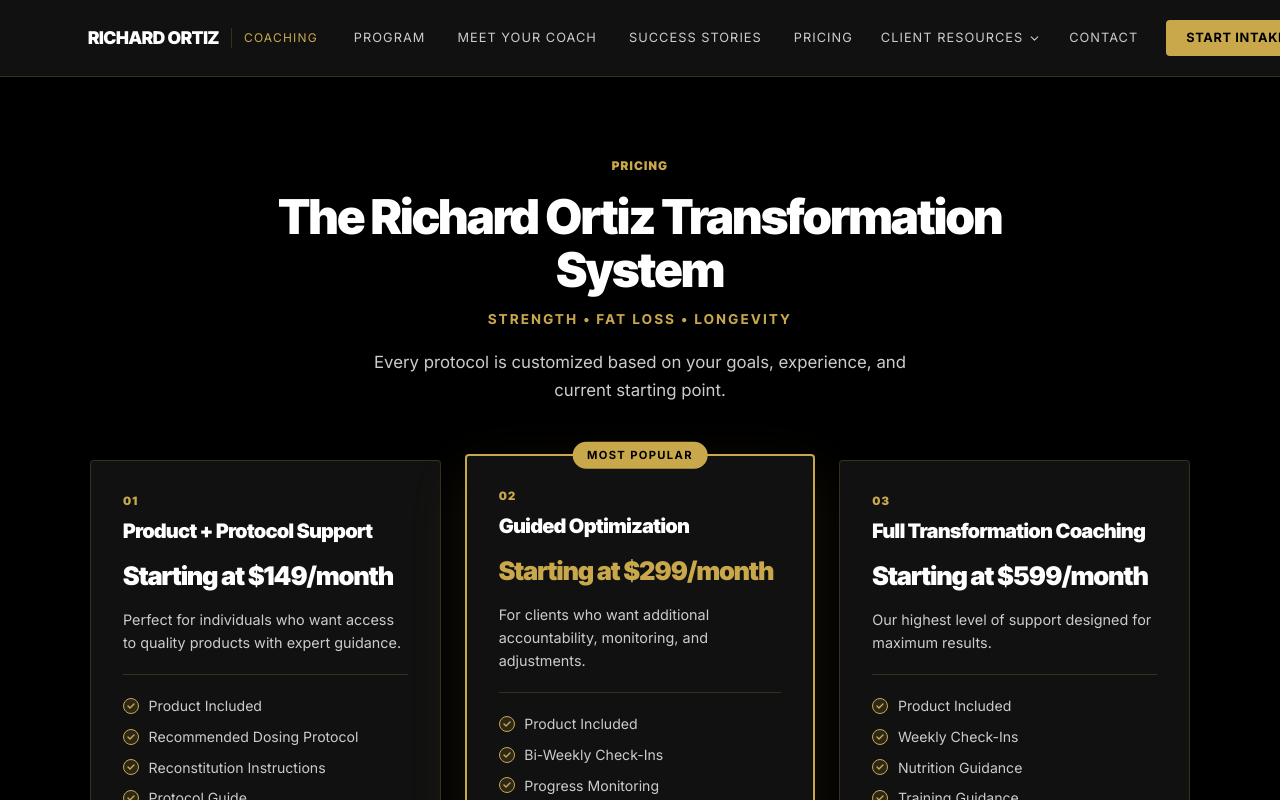
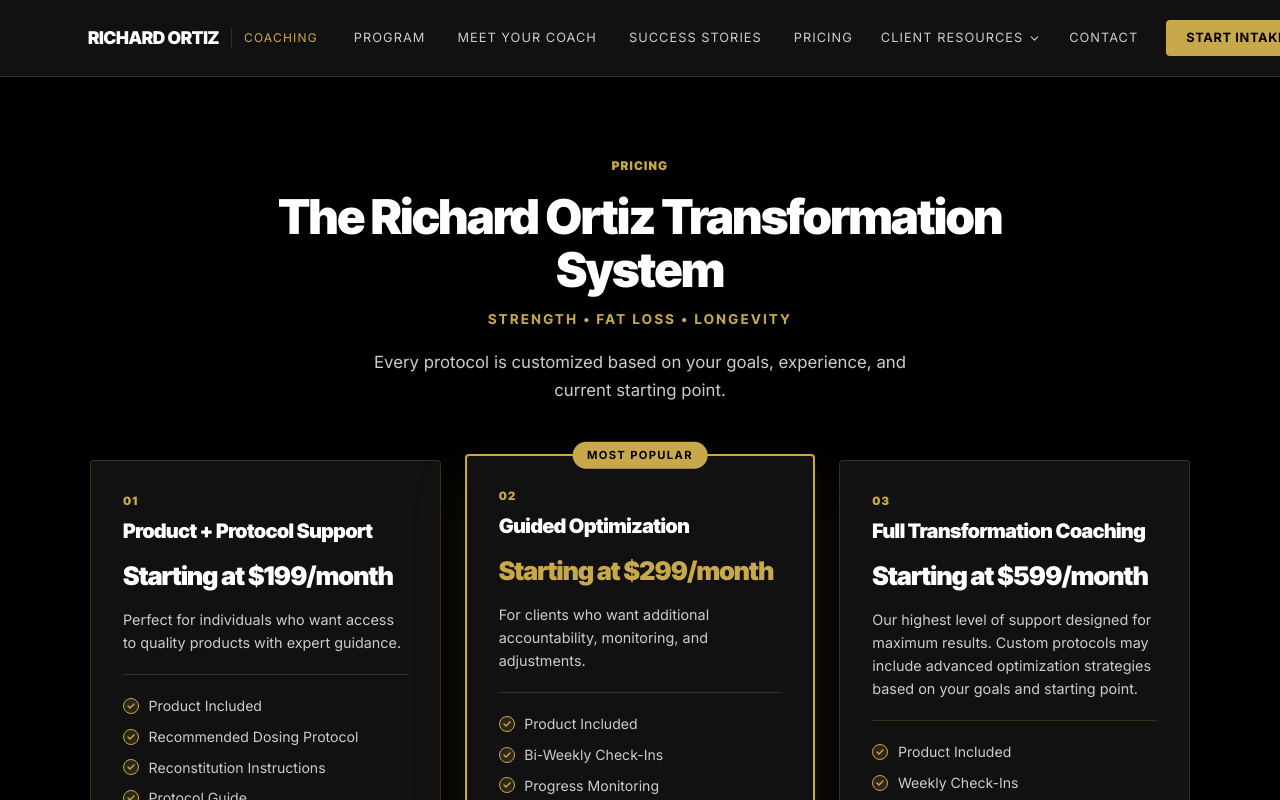
Before and after one commit to asaasinai/richard-ortiz-coaching, a Next.js app: page /pricing in a window 1280 px wide. Shown: the top 800 px of the page. Built offline with nearby package versions, Linux system fonts and the light colour scheme.

Commit message:
pricing: tier1 49→99, add tier3 optimization sentence

```diff
--- a/src/app/pricing/page.tsx
+++ b/src/app/pricing/page.tsx
@@ -13,7 +13,7 @@ const tiers = [
   {
     num: "01",
     name: "Product + Protocol Support",
-    price: "Starting at $149/month",
+    price: "Starting at $199/month",
     tagline:
       "Perfect for individuals who want access to quality products with expert guidance.",
     features: [
@@ -50,7 +50,7 @@ const tiers = [
     name: "Full Transformation Coaching",
     price: "Starting at $599/month",
     tagline:
-      "Our highest level of support designed for maximum results.",
+      "Our highest level of support designed for maximum results. Custom protocols may include advanced optimization strategies based on your goals and starting point.",
     features: [
       "Product Included",
       "Weekly Check-Ins",
```
